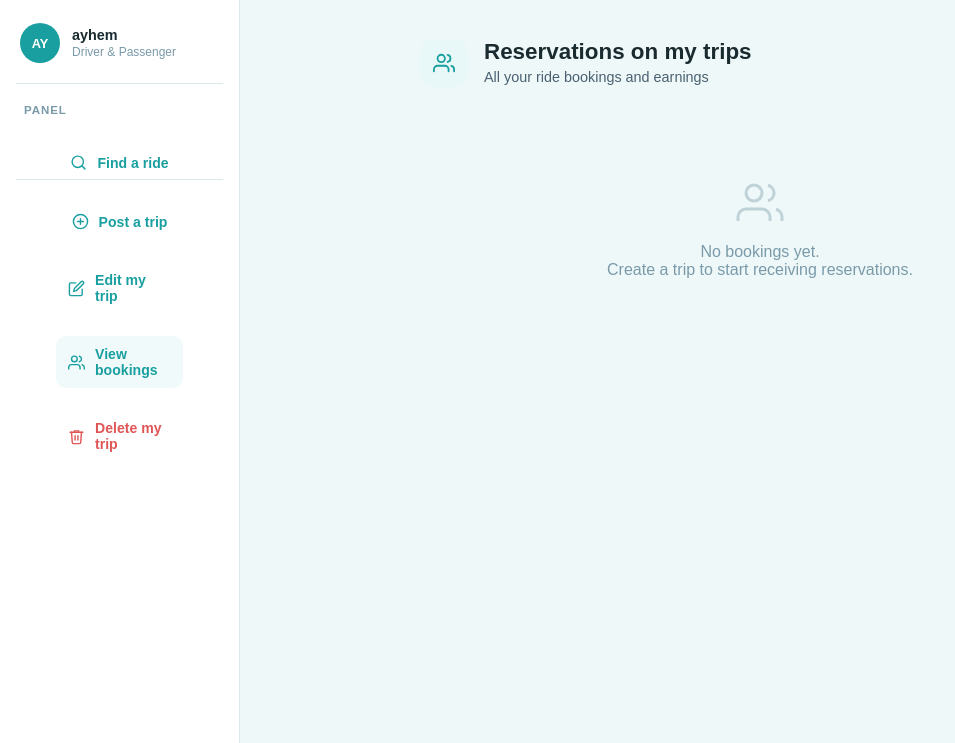
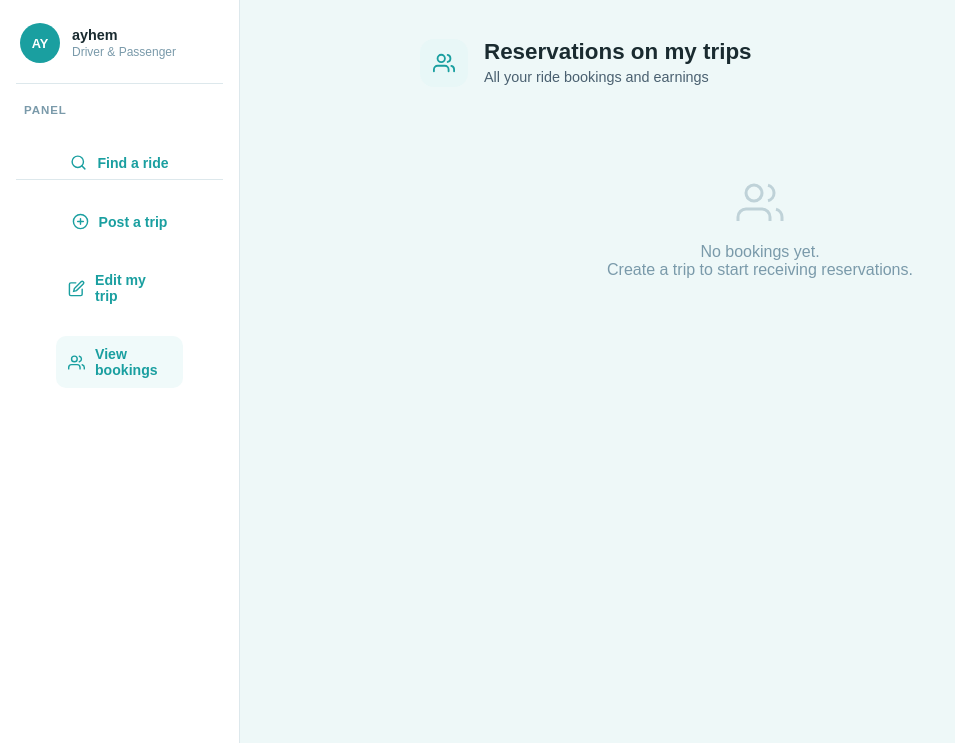
Before and after one commit to AyhemKouki/projet_web, a PHP site: page /viewbookings.php in a window 1280 px wide. Shown: the part 57-800 px from the top of the page, without its empty margins (0-955 px from the left). Run offline with PHP 8.4, Linux system fonts and the light colour scheme; the visitor is signed in with stand-in values (Sample User, id 1); data comes from the database, SQL or seed files in the repository.

Commit message:
Update viewbookings.php

```diff
--- a/public/viewbookings.php
+++ b/public/viewbookings.php
@@ -106,17 +106,13 @@ $user = $stmt->fetch();
             </a>
         </div>
         <div class="auth-footer">
-            <a class="snav-item active" href="viewbookings.php">
+            <a class=
+            "snav-item active" href="viewbookings.php">
             <svg viewBox="0 0 24 24" stroke-width="2" fill="none" stroke-linecap="round"><path d="M17 21v-2a4 4 0 00-4-4H5a4 4 0 00-4 4v2"/><circle cx="9" cy="7" r="4"/><path d="M23 21v-2a4 4 0 00-3-3.87"/><path d="M16 3.13a4 4 0 010 7.75"/></svg>
             View bookings
             </a>
         </div>
-        <div class="auth-footer">
-            <a class="snav-item snav-danger" onclick="confirmDelete()">
-            <svg viewBox="0 0 24 24" stroke-width="2" fill="none" stroke-linecap="round"><polyline points="3 6 5 6 21 6"/><path d="M19 6l-1 14a2 2 0 01-2 2H8a2 2 0 01-2-2L5 6"/><path d="M10 11v6M14 11v6"/><path d="M9 6V4h6v2"/></svg>
-            Delete my trip
-            </a>
-        </div>
+
       </nav>
     </aside>
 
```
